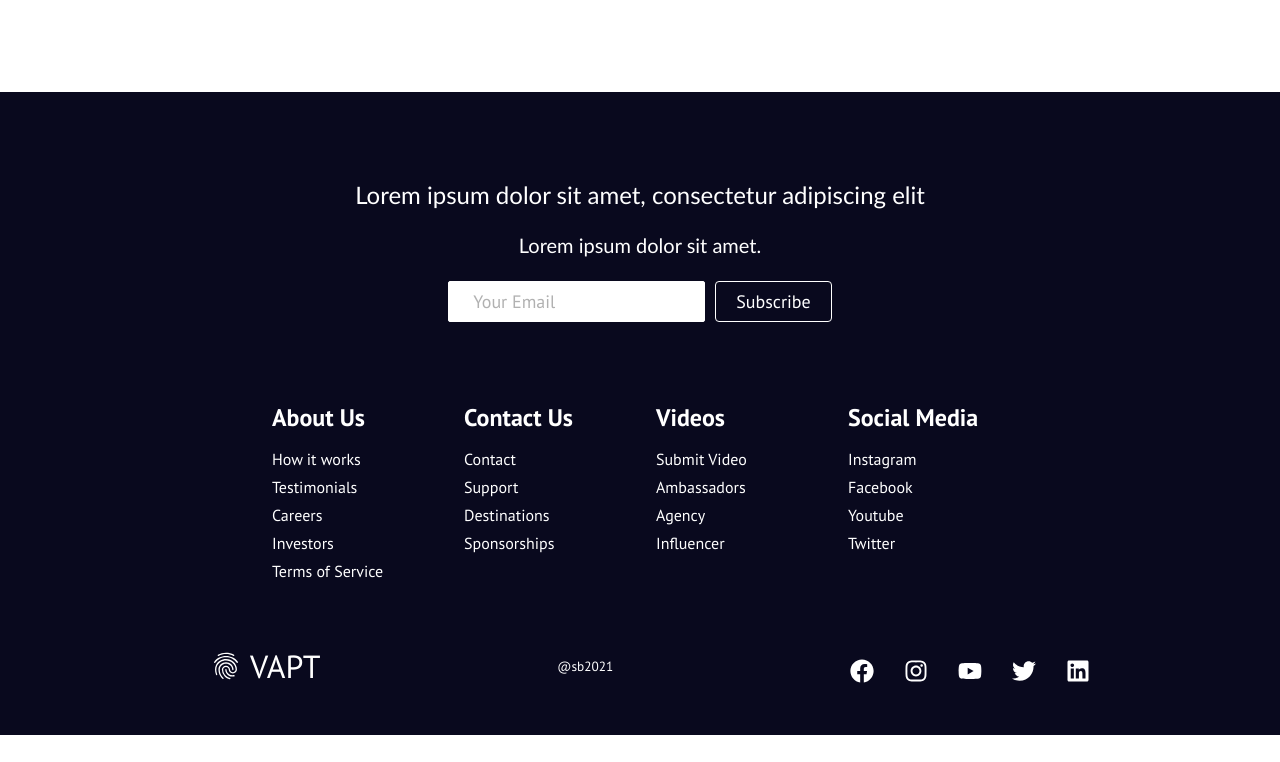
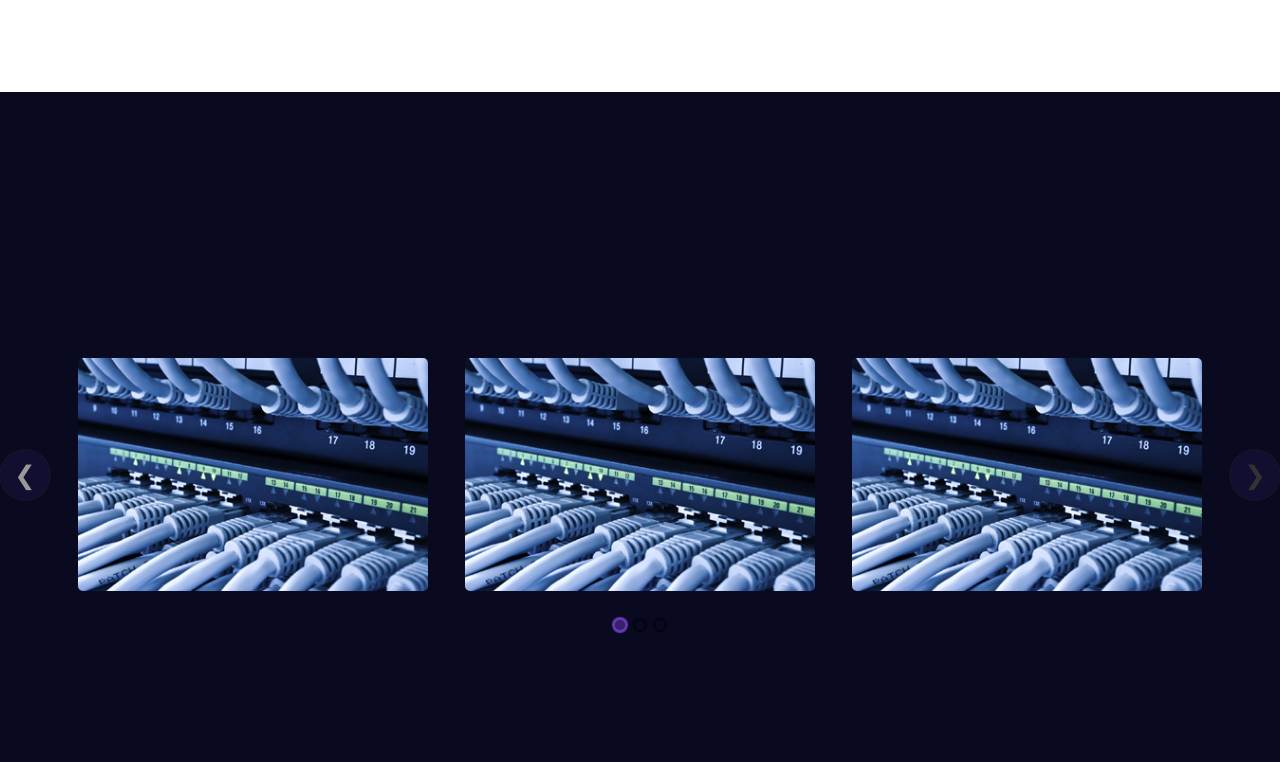
Before and after one commit to ankit639786/vapt-testing, a React (Create React App) app: page /aboutus in a window 1280 px wide. Shown: the part 1938-2700 px from the top of the page. Before the commit the page ends 2673 px from the top, so only its background shows below. Built offline with nearby package versions, Linux system fonts and the light colour scheme.

Commit message:
carousel

```diff
--- a/package.json
+++ b/package.json
@@ -9,9 +9,12 @@
     "@testing-library/user-event": "^12.5.0",
     "react": "^17.0.1",
     "react-dom": "^17.0.1",
+    "react-elastic-carousel": "^0.11.5",
     "react-icons": "^4.2.0",
     "react-router-dom": "^5.2.0",
     "react-scripts": "4.0.1",
+    "react-scroll": "^1.8.3",
+    "styled-components": "^5.3.1",
     "web-vitals": "^0.2.4"
   },
   "scripts": {
--- a/src/components/pages/Contact/Contact.js
+++ b/src/components/pages/Contact/Contact.js
@@ -1,7 +1,37 @@
-import React from 'react';
+import React,{useRef} from 'react';
 import './Contact.css';
+import { scroller } from "react-scroll";
 
 const Contact = () => {
+
+//   const  scrollToSection = () => {
+//         scroller.scrollTo("raj", {
+//           duration: 800,
+//           delay: 0,
+//           smooth: "easeInOutQuart",
+//           offset: -200
+//         });
+//       };
+
+    // const commentSection=useRef(null)
+    // const commentSection1=useRef(null)
+
+
+    // const gotoCommentSection=()=>{
+    //     window.scrollTo({
+    //         top:commentSection.current.offsetTop,
+    //         behavior:"smooth"
+    //     })
+    // }
+
+    // const gotoCommentSection1=()=>{
+    //     window.scrollTo({
+    //         top:(commentSection1.current.offsetTop)-200,
+    //         behavior:"smooth",
+    //         // top: 1500
+    //     })
+    // }
+
     const homeObjFour = {
         lightBg: true,
         lightText: false,
@@ -19,6 +49,12 @@ const Contact = () => {
     return (
         <>
             <div className={homeObjFour?.lightBg ? 'home__hero-section' : 'home__hero-section darkBg'} >
+            {/* <button onClick={scrollToSection}>Submit</button> */}
+             {/* <button onClick={()=>gotoCommentSection()}>Submit</button> */}
+
+            {/* <button onClick={()=>gotoCommentSection1()}>Submit</button> */}
+
+
                 <div className='container'>
                     <div className='row home__hero-row' style={{ display: 'flex', flexDirection: homeObjFour?.imgStart === 'start' ? 'row-reverse' : 'row' }}>
                         <div className='col'>
@@ -43,9 +79,11 @@ const Contact = () => {
                                 </Link> */}
                             </div>
                         </div>
+
+
                         <div className='col'>
                             <div className='home__hero-img-wrapper'>
-                                <form className="myForm" style={{marginTop:"-50px"}}>
+                                <form className="myForm" style={{marginTop:"-50px",backgroundColor:"#09091e"}}>
                                     <div id="contact-details">
                                         <label for="customer_name">Name </label>
                                         <input type="text" name="customer_name" id="customer_name" required />
@@ -64,6 +102,16 @@ const Contact = () => {
                         </div>
                     </div>
                 </div>
+
+                {/* <h1  className="raj"  style={{color:"green",marginTop:"1000px"}} >
+                        Lorem Ipsum is simply dummy text of the printing and typesetting industry. Lorem Ipsum has been the industry's standard dummy text ever since the 1500s, when an unknown printer took a galley of type and scrambled it to make a type specimen book. It has survived not only five centuries, but also the leap into electronic typesetting, remaining essentially unchanged. It was popularised in the 1960s with the release of Letraset sheets containing Lorem Ipsum passages, and more recently with desktop publishing software like Aldus PageMaker including versions of Lorem Ipsum.
+                </h1>
+
+                <h1 ref={commentSection1} className="raj"  style={{color:"green",marginTop:"1000px"}} >
+                        1Lorem Ipsum is simply dummy text of the printing and typesetting industry. Lorem Ipsum has been the industry's standard dummy text ever since the 1500s, when an unknown printer took a galley of type and scrambled it to make a type specimen book. It has survived not only five centuries, but also the leap into electronic typesetting, remaining essentially unchanged. It was popularised in the 1960s with the release of Letraset sheets containing Lorem Ipsum passages, and more recently with desktop publishing software like Aldus PageMaker including versions of Lorem Ipsum.
+                </h1> */}
+
+
             </div>
 
         </>
--- /dev/null
+++ b/src/components/pages/Item.js
@@ -0,0 +1,11 @@
+import styled from "styled-components";
+
+export default styled.div`
+  display:flex;
+  justify-content:center;
+  align-items:center;
+  height: 250px;
+  width:350px;
+  margin:0 15px;
+  font-size:1em;
+`
--- /dev/null
+++ b/src/components/pages/Products/Products.css
@@ -0,0 +1,13 @@
+.hi{
+    font-family: sans-serif;
+    display: flex;
+    align-items: center;
+    justify-content: center;
+    height: 100vh;
+    background-color:#09091F;
+}
+
+.hi img:hover {
+   transform: scale(1.5);
+   border-radius: 10px;
+  }
--- a/src/components/pages/Products/Products.js
+++ b/src/components/pages/Products/Products.js
@@ -2,15 +2,52 @@ import React from 'react';
 import HeroSection from '../../HeroSection';
 import { homeObjOne, homeObjTwo, homeObjThree, homeObjFour } from './Data';
 import Pricing from '../../Pricing';
+import Carousel from 'react-elastic-carousel';
+import Item from '../Item';
+import "./Products.css";
+import img from "../../assests/images/service22.jpg";
+import {Grid,Paper} from '@material-ui/core'
+
+const breakPoints=[
+  {width:1,itemssToShow:1},
+  {width:550,itemsToShow:2},
+  {width:768,itemsToShow:3},
+  {width:1200,itemsToShow:4}
+]
 
 function Products() {
   return (
     <>
+
       <HeroSection {...homeObjTwo} />
       <HeroSection {...homeObjOne} />
       {/* <Pricing/> */}
       <HeroSection {...homeObjThree} />
       {/* <Pricing/> */}
+
+      <Carousel breakPoints={breakPoints} swipeable={true} className="hi">
+        <Item><img src={img} style={{borderRadius:"5px"}}/></Item>
+        <Item><img src={img} style={{borderRadius:"5px"}}/></Item>
+
+        <Item><img src={img} style={{borderRadius:"5px"}}/></Item>
+        <Item><img src={img} style={{borderRadius:"5px"}}/></Item>
+
+        <Item><img src={img} style={{borderRadius:"5px"}}/></Item>
+        <Item><img src={img} style={{borderRadius:"5px"}}/></Item>
+
+        <Item><img src={img} style={{borderRadius:"5px"}}/></Item>
+        <Item><img src={img} style={{borderRadius:"5px"}}/></Item>
+
+
+
+
+
+
+        {/* <Item>One</Item> */}
+        </Carousel>
+
+
+
 
 
     </>
```
Also changed, not shown: 1 other file (tests, documents, lock files or other folders).
